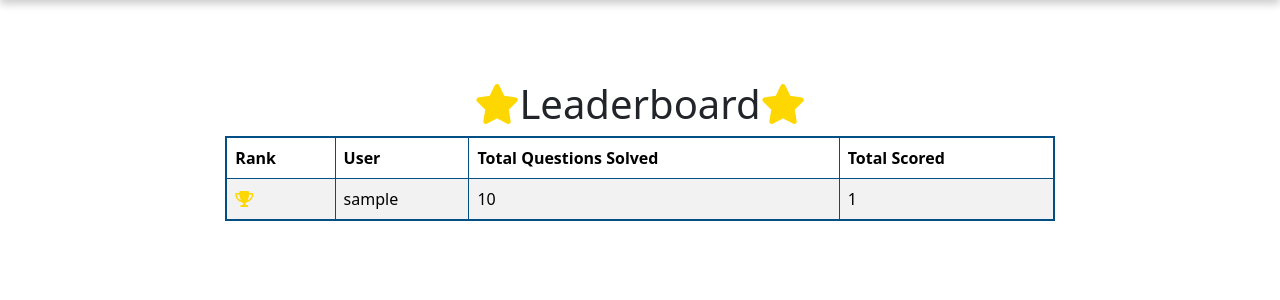
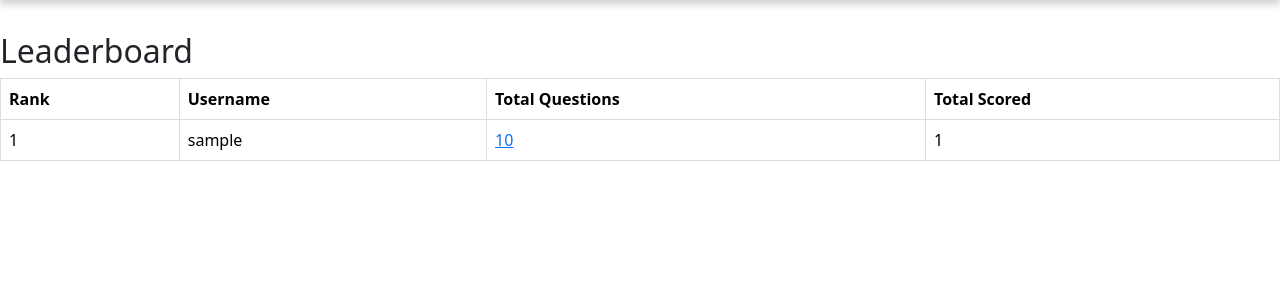
Before and after one commit to Alvin2058/minor2, a Django app: page /quiz/leaderboard/ in a window 1280 px wide. Shown: the part 76-376 px from the top of the page. Run offline with Django 5.2, Linux system fonts and the light colour scheme; a user stored in the database is signed in; tables that the repository leaves empty hold one stand-in row (values such as "Sample post").

Commit message:
leaderboard and past questions

```diff
--- a/quiz/models.py
+++ b/quiz/models.py
@@ -36,6 +36,7 @@ class Mark(models.Model):
     got = models.IntegerField(blank=False, default=0)
     user = models.ForeignKey(User, on_delete=models.SET_NULL, null=True, related_name='quiz_marks')
     timestamp = models.DateTimeField(default=timezone.now)
+    questions = models.ManyToManyField(Question, related_name='marks')
 
     def __str__(self):
         return f"Mark({self.got}/{self.total}, {self.user})"
--- a/quiz/templates/quiz/leaderboard.html
+++ b/quiz/templates/quiz/leaderboard.html
@@ -1,52 +1,63 @@
-{% include 'header.html' %}
+{% include "header.html" %}
+
 {% block content %}
+  <h2>Leaderboard</h2>
 
   <style>
-    .table-bordered-custom {
-        border: 2px solid #034f84; /* Highlight color for border */
+    .first {
+      background-color: gold; /* Gold color for the top rank */
+      color: black; /* Ensure text is readable on gold */
+    }
+
+    .second {
+      background-color: silver; /* Silver color for the second rank */
+      color: black; /* Ensure text is readable on silver */
+    }
+
+    .third {
+      background-color: #cd7f32; /* Bronze color for the third rank */
+      color: white; /* Ensure text is readable on bronze */
+    }
+
+    .table td, .table th {
+      padding: 8px;
+      text-align: left;
+    }
+
+    .table {
+      width: 100%; /* Ensure table takes full width */
+      border-collapse: collapse; /* Ensure borders are collapsed */
+    }
+
+    .table th, .table td {
+      border: 1px solid #ddd; /* Add border to table cells */
     }
   </style>
 
-<div class="container-fluid mt-5 mb-5">
-    <h1 class="text-center"><i class="fa-solid fa-star" style="color: gold;"></i>Leaderboard<i class="fa-solid fa-star" style="color: gold;"></i></h1>
-    <div class="row justify-content-center">
-        <div class="col-lg-8">
-            <table class="table table-striped table-bordered table-bordered-custom">
-                <thead class="thead-dark">
+  <table class="table">
+    <thead>
       <tr>
         <th>Rank</th>
-                        <th>User</th>
-                        <th>Total Questions Solved</th>
+        <th>Username</th>
+        <th>Total Questions</th>
         <th>Total Scored</th>
       </tr>
     </thead>
     <tbody>
       {% for score in top_scores %}
-                    <tr>
+        <tr class="{% if forloop.first %}first{% elif forloop.counter == 2 %}second{% elif forloop.counter == 3 %}third{% endif %}">
+          <td>{{ forloop.counter }}</td>
+          <td>{{ score.username }}</td>
           <td>
-                            {% if forloop.counter == 1 %}
-                                <i class="fas fa-trophy" style="color: gold;"></i>
-                            {% elif forloop.counter == 2 %}
-                                <i class="fas fa-trophy" style="color: silver;"></i>
-                            {% elif forloop.counter == 3 %}
-                                <i class="fas fa-trophy" style="color: #cd7f32;"></i>
+            {% if score.user_id == request.user.id %}
+              <a href="{% url 'user_history' score.user_id %}">{{ score.total_questions }}</a>
             {% else %}
-                                {{ forloop.counter }}
+              {{ score.total_questions }}
             {% endif %}
           </td>
-                        <td>{{ score.username }}</td>
-                        <td>{{ score.total_questions }}</td>
           <td>{{ score.total_scored }}</td>
-                    </tr>
-                    {% empty %}
-                    <tr>
-                        <td colspan="4" class="text-center">No scores available</td>
         </tr>
       {% endfor %}
     </tbody>
   </table>
-        </div>
-    </div>
-</div>
-
 {% endblock %}
--- a/quiz/urls.py
+++ b/quiz/urls.py
@@ -1,5 +1,6 @@
 #quiz urls.py
 from django.urls import path
+from .views import Leaderboard, UserHistory
 from . import views
 
 urlpatterns = [
@@ -8,4 +9,5 @@ urlpatterns = [
     path('history/', views.History.as_view(), name='history'),
     path("result/", views.Result.as_view(), name="result"),
     path("leaderboard/", views.Leaderboard.as_view(), name="leaderboard"),
+    path('history/<int:user_id>/', UserHistory.as_view(), name='user_history'),
 ]
--- a/quiz/views.py
+++ b/quiz/views.py
@@ -1,5 +1,5 @@
 # quiz/views.py
-from django.shortcuts import render, redirect
+from django.shortcuts import render, redirect,get_object_or_404
 from django.views import View
 from .models import Question, Mark, AttemptedQuestion
 from django.contrib import messages
@@ -8,6 +8,7 @@ from django.contrib.auth.decorators import login_required
 from random import sample
 from django.contrib.auth import get_user_model
 from django.db.models import Sum
+from django.views.generic import TemplateView
 
 @method_decorator(login_required, name='dispatch')
 class Quiz(View):
@@ -111,17 +112,14 @@ class Result(View):
 
 class Leaderboard(View):
     def get(self, request):
-        # Aggregate total questions and total score for each user
         user_scores = Mark.objects.values('user').annotate(
             total_questions=Sum('total'),
             total_scored=Sum('got')
         ).order_by('-total_scored')[:10]
 
-        # Fetch user instances to display usernames
         user_ids = [score['user'] for score in user_scores]
         users = {user.id: user for user in get_user_model().objects.filter(id__in=user_ids)}
 
-        # Prepare data for rendering
         top_scores = []
         for score in user_scores:
             user = users.get(score['user'])
@@ -129,6 +127,31 @@ class Leaderboard(View):
                 'username': user.username if user else 'Unknown',
                 'total_questions': score['total_questions'],
                 'total_scored': score['total_scored'],
+                'user_id': user.id if user else None,
             })
 
         return render(request, "quiz/leaderboard.html", {"top_scores": top_scores})
+
+class UserHistory(View):
+    def get(self, request, user_id):
+        user = get_object_or_404(get_user_model(), id=user_id)
+        # Fetch all marks for the user
+        user_marks = Mark.objects.filter(user=user)
+        # Get all attempted questions for the user
+        attempted_questions = AttemptedQuestion.objects.filter(user=user).select_related('question').distinct()
+
+        # Create a dictionary to map question IDs to questions and correct answers
+        questions_with_answers = {}
+        for attempted in attempted_questions:
+            question = attempted.question
+            questions_with_answers[question.id] = {
+                'question': question.question,
+                'correct_answer': question.c_answer
+            }
+
+        context = {
+            'user': user,
+            'questions_with_answers': questions_with_answers,
+            'user_marks': user_marks
+        }
+        return render(request, 'quiz/user_history.html', context)
```
Also changed, not shown: quiz/templates/quiz/user_history.html (added, +22 -0 lines), quiz/migrations/0013_mark_questions.py (added). Lines whose indentation alone changed are shown as unchanged.
